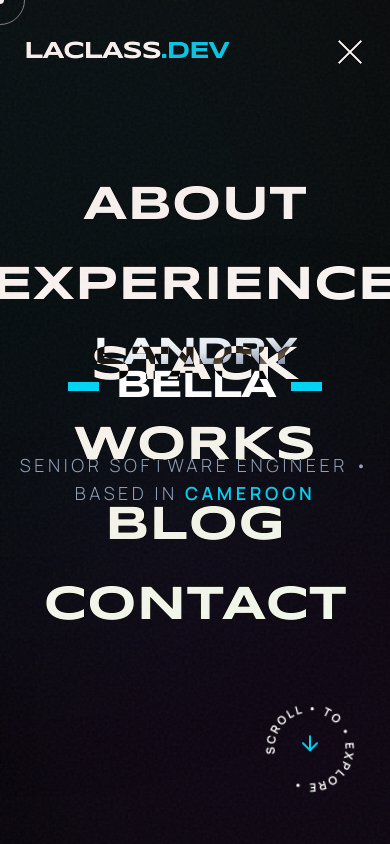
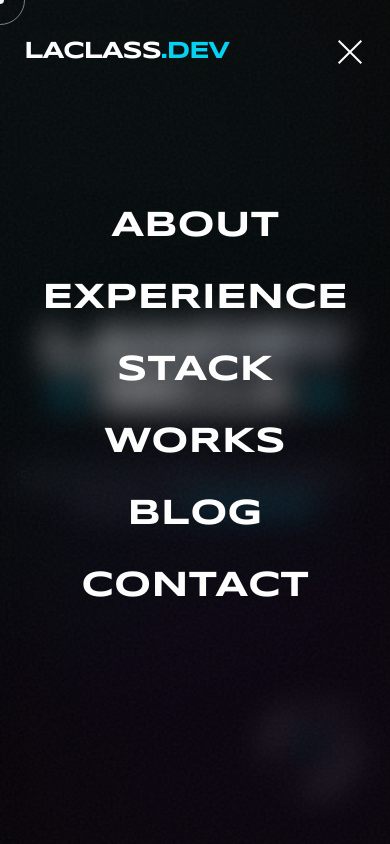
Before and after one commit to bellandry/laclass.dev, a Next.js app: page / in a window 390 px wide. Both pictures are taken after a click on the button 346 px from the left and 52 px from the top of the page. Shown: the top 844 px of the page. Built offline with nearby package versions, Linux system fonts and the light colour scheme.

Commit message:
update: responsive navbar menu

```diff
--- a/components/hero.tsx
+++ b/components/hero.tsx
@@ -65,7 +65,7 @@ const Hero: React.FC = () => {
 
         {/* Line 1 */}
         <div className="overflow-hidden">
-          <h1 className="hero-line transform translate-y-full opacity-0 text-[10vw] leading-[0.85] font-bold font-display uppercase tracking-tighter text-transparent bg-clip-text bg-linear-to-br from-white via-slate-200 to-slate-500 mix-blend-difference">
+          <h1 className="hero-line transform translate-y-full opacity-0 text-[15vw] md:text-[10vw] leading-[0.85] font-bold font-display uppercase tracking-tighter text-transparent bg-clip-text bg-linear-to-br from-white via-slate-200 to-slate-500 mix-blend-difference">
             Landry
           </h1>
         </div>
@@ -73,7 +73,7 @@ const Hero: React.FC = () => {
         {/* Line 2 with Accent */}
         <div className="overflow-hidden flex items-center justify-center gap-4 md:gap-8">
             <div className="hero-line w-[8vw] h-[1vh] bg-cyan-400 transform translate-y-full opacity-0"></div>
-            <h1 className="hero-line transform translate-y-full opacity-0 text-[10vw] leading-[0.85] font-bold font-display uppercase tracking-tighter text-white">
+            <h1 className="hero-line transform translate-y-full opacity-0 text-[12vw] md:text-[10vw] leading-[0.85] font-bold font-display uppercase tracking-tighter text-white">
                 Bella
             </h1>
             <div className="hero-line w-[8vw] h-[1vh] bg-cyan-400 transform translate-y-full opacity-0"></div>
--- a/components/navbar.tsx
+++ b/components/navbar.tsx
@@ -43,7 +43,7 @@ const Navbar: React.FC<NavbarProps> = ({ currentRoute = 'home' }) => {
   };
 
   return (
-    <nav className="fixed top-0 w-full z-50 px-6 py-8 mix-blend-difference text-white">
+    <nav className="fixed top-0 w-full z-50 px-6 py-8 text-white">
       <div className="flex justify-between items-center w-full max-w-[1920px] mx-auto">
 
         {/* Logo */}
@@ -98,7 +98,7 @@ const Navbar: React.FC<NavbarProps> = ({ currentRoute = 'home' }) => {
 
         {/* Mobile Overlay */}
         {isOpen && (
-          <div className="fixed inset-0 bg-black backdrop-blur-lg z-40 flex flex-col justify-center items-center">
+          <div className="fixed inset-0 backdrop-blur-lg bg-black/20 z-40 flex flex-col justify-center items-center">
              {currentRoute === 'home' ? links.map((link) => (
                 <Link
                   key={link.name}
@@ -108,7 +108,7 @@ const Navbar: React.FC<NavbarProps> = ({ currentRoute = 'home' }) => {
                     scrollToId(link.name.toLowerCase())
                     toggleMenu()
                   }}
-                  className="mobile-link text-5xl font-display font-bold uppercase mb-8 hover:text-cyan-400 transition-colors"
+                  className="mobile-link text-4xl font-display font-bold uppercase mb-8 hover:text-cyan-400 transition-colors"
                 >
                   {link.name}
                 </Link>
@@ -120,7 +120,7 @@ const Navbar: React.FC<NavbarProps> = ({ currentRoute = 'home' }) => {
                     scrollToId("home")
                     toggleMenu()
                   }}
-                  className="mobile-link text-5xl font-display font-bold uppercase mb-8 hover:text-cyan-400 transition-colors"
+                  className="mobile-link text-4xl font-display font-bold uppercase mb-8 hover:text-cyan-400 transition-colors"
                 >
                   Back Home
                 </Link>
```
